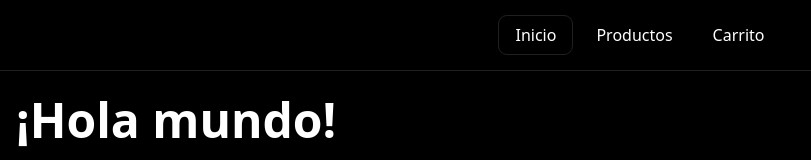
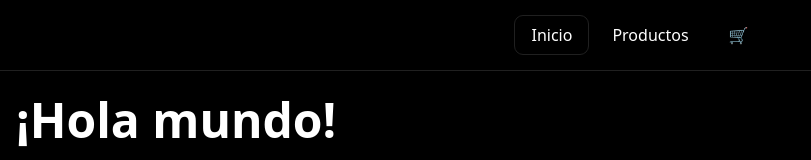
Before and after one commit to edard3v/netbutik, a React (Vite) app: page / in a window 1280 px wide. Shown: the top 160 px of the page, without its empty margins (0-811 px from the left). Built offline with nearby package versions, Linux system fonts and the light colour scheme.

Commit message:
refactor

```diff
--- a/src/pages/Cart/path.tsx
+++ b/src/pages/Cart/path.tsx
@@ -4,6 +4,6 @@ export const CART = {
   id: crypto.randomUUID(),
   path: "carrito",
   to: "/carrito",
-  display: "Carrito",
+  display: "🛒",
   element: <Cart />,
 };
```
